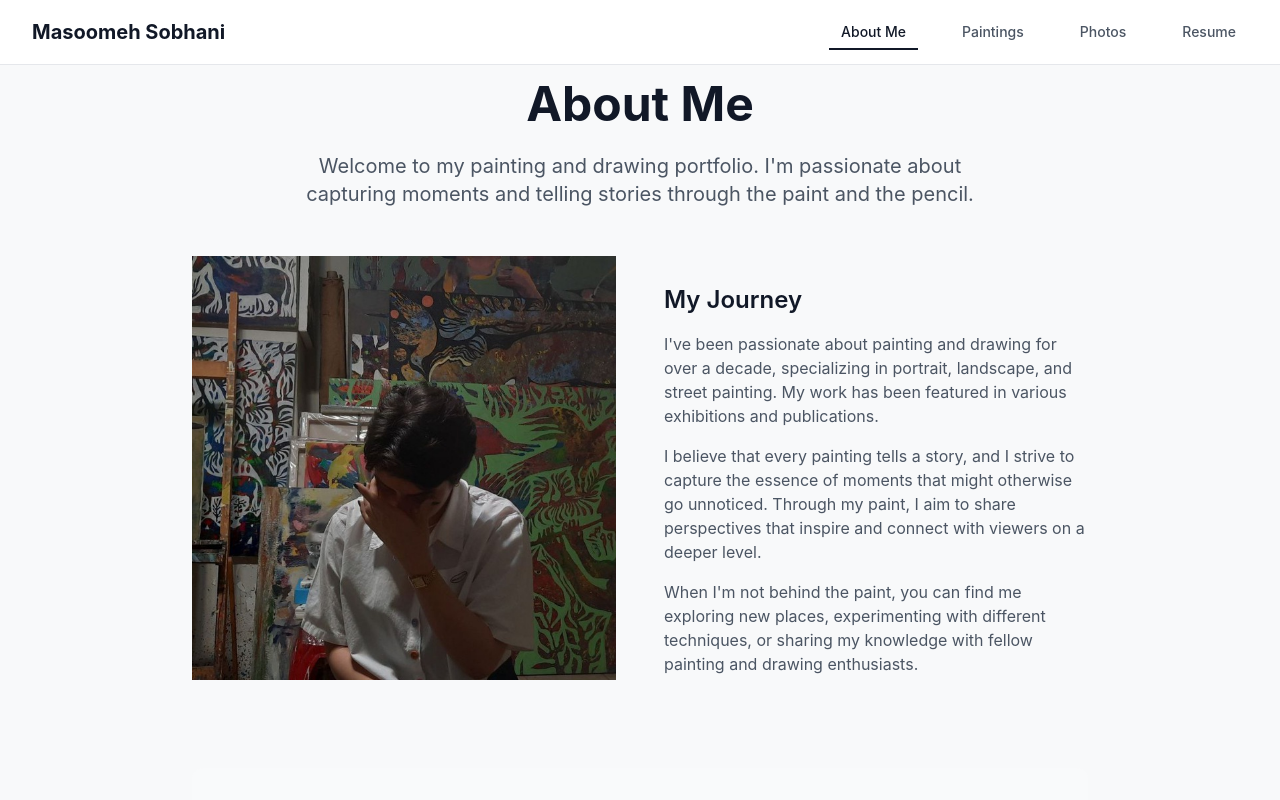
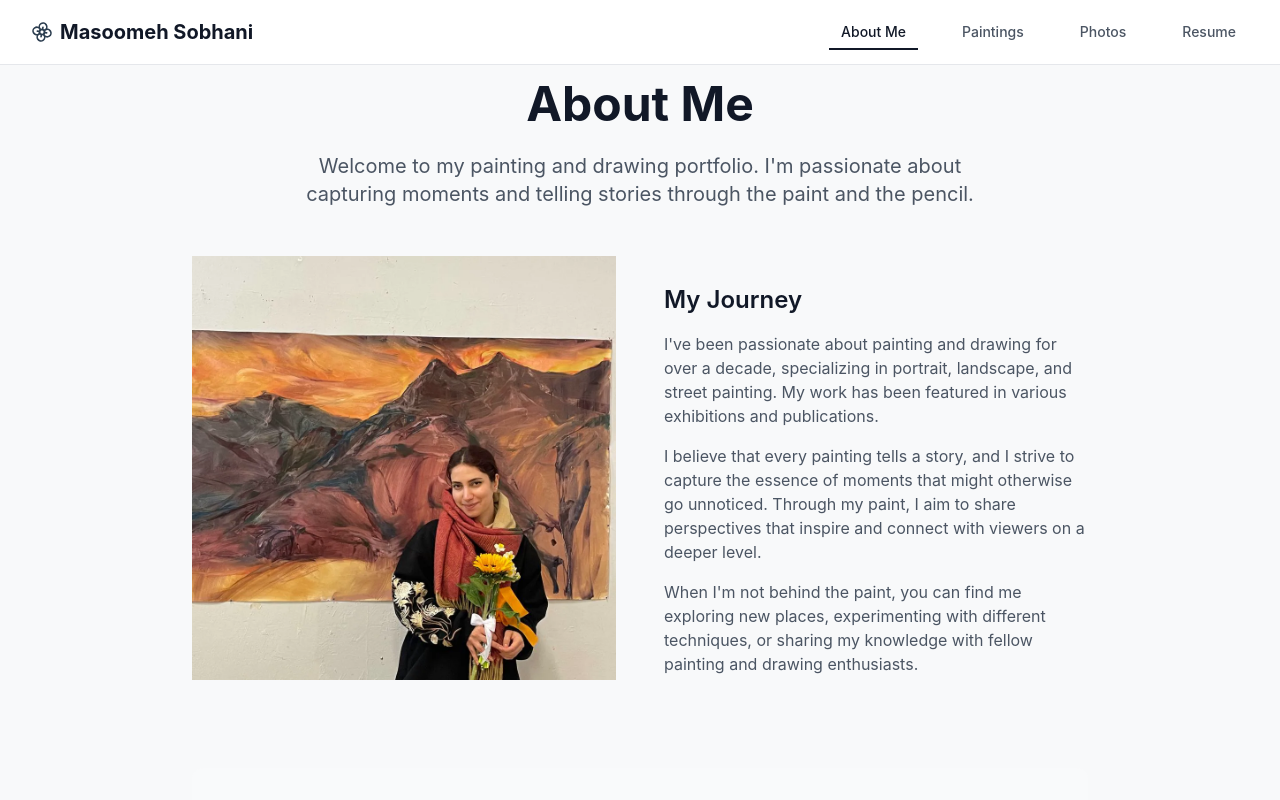
Before and after one commit to masi-sobhani/portfolio, a React (Create React App) app: page /#/ in a window 1280 px wide. Shown: the top 800 px of the page. Built offline with nearby package versions, Linux system fonts and the light colour scheme.

Commit message:
chore: change profile image feat: add spin flower on title

```diff
--- a/src/components/About.tsx
+++ b/src/components/About.tsx
@@ -36,7 +36,7 @@ const About: React.FC = () => {
             <div className="bg-gray-200 rounded-lg aspect-square mb-6">
               {/* Placeholder for profile image */}
               <div className="w-full h-full flex items-center justify-center text-gray-500">
-                <LazyImage src={`${process.env.PUBLIC_URL}/profile.jpg`} alt="Profile" className="w-full h-full object-cover rounded-lg" />
+                <LazyImage src={`${process.env.PUBLIC_URL}/profile.webp`} alt="Profile" className="w-full h-full object-cover rounded-lg" />
               </div>
             </div>
           </motion.div>
--- a/src/components/Navigation.tsx
+++ b/src/components/Navigation.tsx
@@ -1,7 +1,7 @@
 import React, { useState } from 'react';
 import { Link, useLocation } from 'react-router-dom';
 import { motion, AnimatePresence } from 'framer-motion';
-import { Menu, X } from 'lucide-react';
+import { Menu, X , Flower} from 'lucide-react';
 
 const Navigation: React.FC = () => {
   const [isMobileMenuOpen, setIsMobileMenuOpen] = useState(false);
@@ -32,7 +32,14 @@ const Navigation: React.FC = () => {
           {/* Logo/Brand */}
           <Link to="/" className="flex items-center space-x-2">
             <motion.div
-              whileHover={{ scale: 1.05 }}
+              animate={{ rotate: 360 }}
+              transition={{ duration: 3, repeat: Infinity, ease: "linear" }}
+              className="relative"
+            >
+              <Flower size={20} />
+            </motion.div>
+
+            <motion.div
               className="text-xl font-bold text-gray-900"
             >
               Masoomeh Sobhani
```
Also changed, not shown: public/profile.jpg (deleted), public/profile.webp (added).
